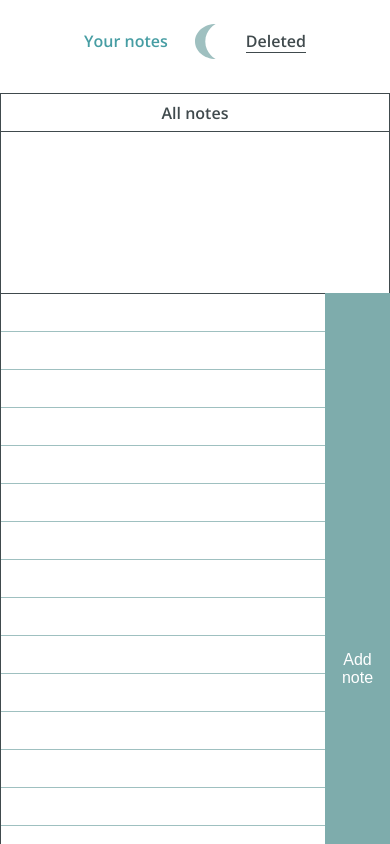
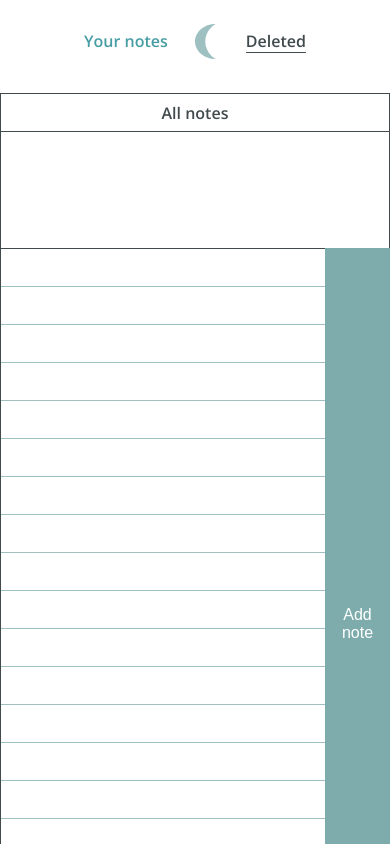
Before and after one commit to Anna-fog/notes-vue-app, a Vue app: page / in a window 390 px wide. Shown: the top 844 px of the page. Built offline with nearby package versions, Linux system fonts and the light colour scheme.

Commit message:
webkit-tap-highlight-color

```diff
--- a/src/App.vue
+++ b/src/App.vue
@@ -86,5 +86,14 @@
 body .sepiaColor {
   color: #E2DFD5;
 }
+  body {
+   -webkit-touch-callout: none;
+   -webkit-user-select: none;
+   -khtml-user-select: none;
+   -moz-user-select: none;
+   -ms-user-select: none;
+   user-select: none;
+   -webkit-tap-highlight-color: transparent;
+ }
 
 </style>
--- a/src/components/AddNotes.vue
+++ b/src/components/AddNotes.vue
@@ -60,6 +60,10 @@
     .add-notes {
         width: 100%;
         position: relative;
+
+        @media (max-width: 867px) {
+            height: 63vh;
+        }
 
         &__form {
             width: 100%;
--- a/src/components/NotesList.vue
+++ b/src/components/NotesList.vue
@@ -53,7 +53,7 @@
 
         @media (max-width: 867px) {
             width: 100%;
-            height: 200px;
+            height: 155px;
             overflow: auto;
             border-right: 1px solid #404A4D;
             border-bottom: none;
```
